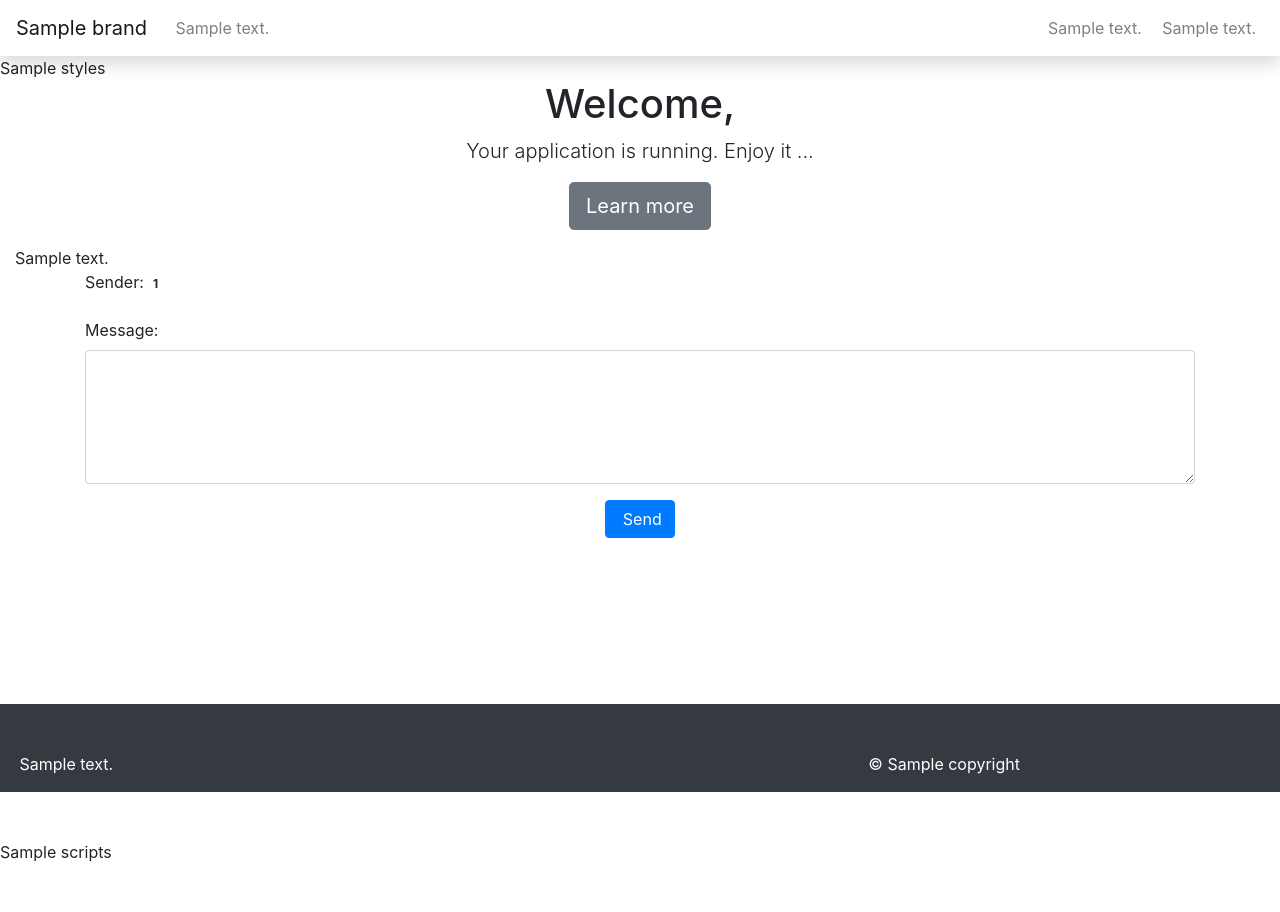
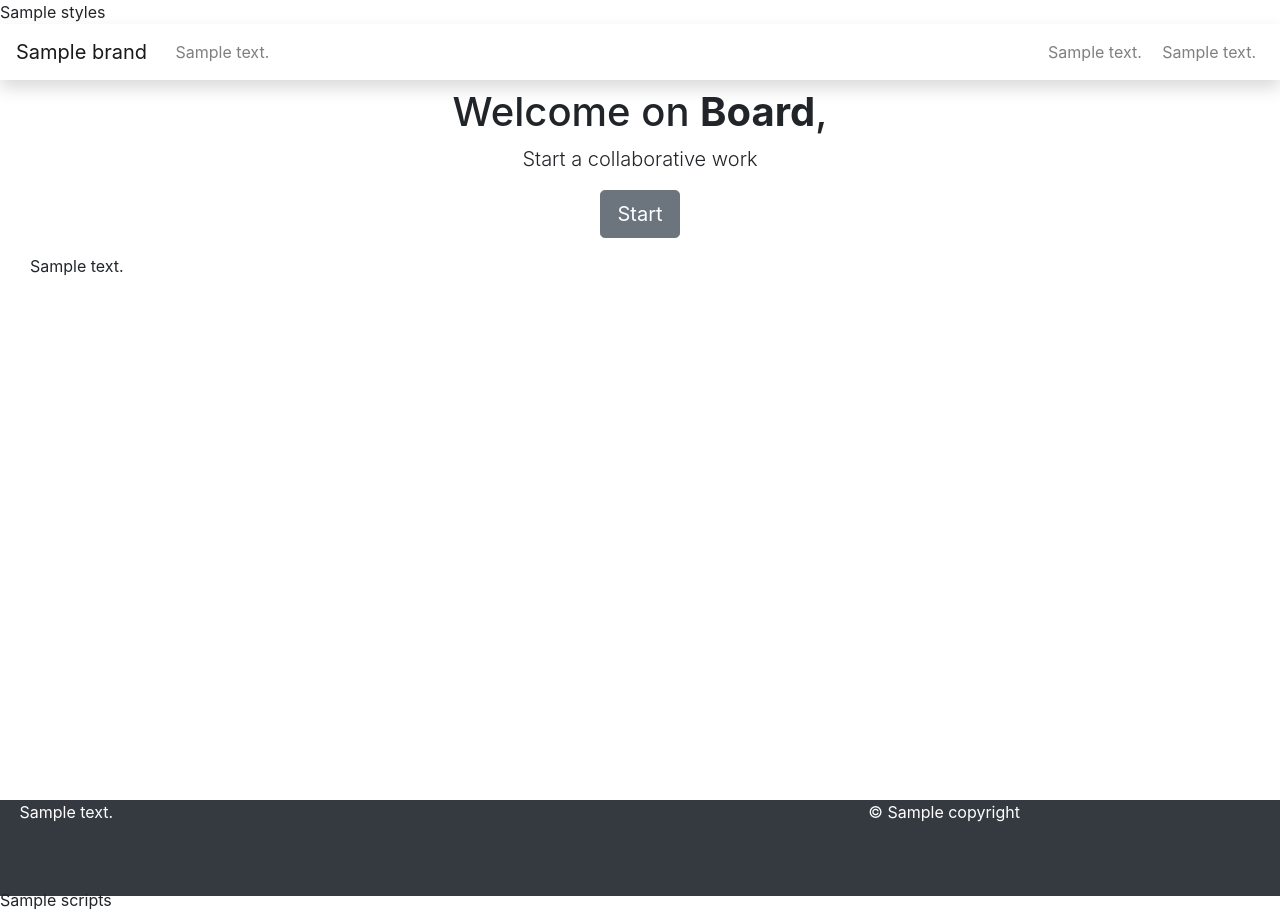
Before and after one commit to xamorena/quart_app, a Python web app: template quart_app/templates/home.html in a window 1280 px wide. Before the commit the page ends 862 px from the top, so only its background shows below. Run offline with Jinja, Linux system fonts and the light colour scheme; the template is opened without the code that fills it: most values are stand-ins (such as "Sample title", 1, 10 or a date in 2020); one stand-in notice (Sample message) is shown; some libraries are stand-ins or nearby versions.

Commit message:
WIP: Add collaborative workspace

```diff
--- a/quart_app/__main__.py
+++ b/quart_app/__main__.py
@@ -2,4 +2,4 @@ from .application import application
 
 
 if __name__ == "__main__":
-    application.run('localhost', port=5000, debug=True)
+    application.run('0.0.0.0', port=5000, debug=True)
--- a/quart_app/public/themes/theme.min.css
+++ b/quart_app/public/themes/theme.min.css
@@ -1,30 +1,62 @@
 body {
-    padding-top: 3.5rem;
+    width: 100%;
+    /*padding-top: 4rem;*/
 }
 
 .site-theme {
     width: 100%;
     overflow-x: hidden;
-    overflow-y: auto;
+    overflow-y: visible;
 }
 
-.site-header {
+.site-heade, .header {
     width: 100%;
 }
 
 .site-content {
-    min-height: 72vh;
+    min-height: calc(100vh - 6rem);
 }
 
-.site-footer {
+.site-footer, .footer {
     width: 100%;
+    min-height: 6rem;
+    max-height: 6rem;
 }
 
-.i-message {
-    background-color: #FDFDFD;
-    text-align: end;
+.message .message-date,
+.message .message-from {
+        font-size: 0.9rem;
 }
-.a-message {
-  background-color: #DFDFDF;
-  text-align: start;
+
+.message .message-body {
+    font-size: 1.0rem;
 }
+
+li.message.a-message {
+    padding-right: 10%;
+    float: right;
+    margin-bottom: 2px;
+    overflow: auto !important;
+}
+
+li.message.a-message .message-card {
+    padding-bottom: 2px;
+}
+
+li.message.i-message {
+    padding-left: 10%;
+    float: left;
+    margin-bottom: 2px;
+    overflow: auto !important;
+}
+
+li.message.i-message .message-card {
+    padding-bottom: 2px;
+}
+
+.workspace {
+    width: 100%;
+    min-height: 70vh;
+    border: 1px solid var(--dark);
+    cursor: crosshair;
+}
--- /dev/null
+++ b/quart_app/templates/components/alerts.html
@@ -0,0 +1,23 @@
+<div aria-atomic="true" aria-live="polite" class="toast-pane">
+    <div class="toast-container" id="messages">
+        {% with messages = get_flashed_messages(with_categories=true) %}
+        {% if messages %}
+        {% for cat, msg in messages %}
+        <div aria-atomic="true" aria-live="assertive" class="toast bg-{{cat|e|e}}" data-autohide="true"
+             data-delay="10000"
+             role="alert">
+            <div class="toast-header">
+                <strong class="mr-auto">{{cat}}</strong>
+                <button aria-label="Close" class="ml-2 mb-1 close" data-dismiss="toast" type="button">
+                    <span aria-hidden="true">&times;</span>
+                </button>
+            </div>
+            <div class="toast-body">
+                <p class="text-justify">{{msg|e}}</p>
+            </div>
+        </div>
+        {% endfor %}
+        {% endif %}
+        {% endwith %}
+    </div>
+</div>
--- a/quart_app/templates/components/cookies_consent.html
+++ b/quart_app/templates/components/cookies_consent.html
@@ -0,0 +1 @@
+<!-- Cookies consent -->
--- a/quart_app/templates/components/messages.html
+++ b/quart_app/templates/components/messages.html
@@ -1,25 +1,20 @@
-<div class="container">
-    <div class="row">
-        <div class="col-12">
-            <ul id="messages" class="list-group"></ul>
-        </div>
-        <div class="col-12">
-            <form id="messageForm" action="/messages" method="POST">
+<div class="d-flex flex-column">
+    <form id="messageForm" action="/api/v1.0/message" method="POST">
         <input name="user_id" id="user_id" type="hidden" value="{{uuid}}" class="d-none">
         <div class="form-group">
-                    <label>Sender:</label>
-                    <span class="badge badfge-primary">{{uuid}}</span>
+            <label for="message">Message: </label>
+            <textarea name="message" id="message" rows="5" class="form-control"
+                placeholder="Markdown content goes here"></textarea>
         </div>
-                <div class="form-group">
-                    <label for="message">Message:</label>
-                    <textarea name="message" id="message" rows="5" class="form-control"></textarea>
+        <div class="form-row">
+            <small class="text-muted">From : {{uuid}}</div>
         </div>
         <div class="form-group text-center">
             <button type="submit" class="btn btn-primary">
-                        <span class="fa fa-send"></span>&nbsp;Send
+                <span class="fa fa-save"></span>&nbsp;Send
             </button>
         </div>
     </form>
+    <hr />
+    <ul id="messages" class="list-group"></ul>
 </div>
-    </div>
-</div>
--- a/quart_app/templates/components/navbar_footer.html
+++ b/quart_app/templates/components/navbar_footer.html
@@ -1,4 +1,4 @@
-<div class="container-fluid my-5 pt-5 bg-dark text-white">
+<div class="footer container-fluid bg-dark text-white">
     <div class="row">
         <div class="col-sm-12 col-md-8">
             <ul class="list-inline">
--- a/quart_app/templates/components/navbar_header.html
+++ b/quart_app/templates/components/navbar_header.html
@@ -1,4 +1,4 @@
-<nav class="navbar navbar-expand-md fixed-top navbar-light bg-white shadow">
+<nav class="header navbar navbar-expand-md navbar-light bg-white shadow">
     <a class="navbar-brand" href="/">{{cms.site.brand.label}}</a>
     <button class="navbar-toggler" type="button" data-toggle="collapse" data-target="#navbarTop"
         aria-controls="navbarTop" aria-expanded="false" aria-label="Toggle navigation">
--- /dev/null
+++ b/quart_app/templates/components/workspace.html
@@ -0,0 +1,4 @@
+<form id="dossierForm" name="dossierForm" class="d-flex flex-column">
+    <h4>Workspace</h4>
+    <canvas id="workspace" class="img-fluid workspace"></canvas>
+</form>
--- a/quart_app/templates/home.html
+++ b/quart_app/templates/home.html
@@ -9,11 +9,11 @@
 {% block content %}
 <div class="container text-center justify-content-center">
     <div class="inner cover">
-        <h1 class="cover-heading">Welcome,</h1>
-        <p class="lead">Your application is running. Enjoy it ...</p>
+        <h1 class="cover-heading">Welcome on <strong>Board</strong>,</h1>
+        <p class="lead">Start a collaborative work</p>
         <p></p>
         <p class="lead">
-            <a href="#" class="btn btn-lg btn-secondary">Learn more</a>
+            <a href="/board" class="btn btn-lg btn-secondary">Start</a>
         </p>
     </div>
 </div>
--- a/quart_app/templates/layouts/base.html
+++ b/quart_app/templates/layouts/base.html
@@ -43,7 +43,7 @@
     {% block page_header %}{% endblock %}
 
     {% block site_header %}
-    <header class="site-header">
+    <header class="site-header pb-2">
         {% block header %}
         {% include 'components/navbar_header.html' %}
         {% endblock %}
@@ -51,16 +51,24 @@
     {% endblock %}
 
     {% block body %}
-    <main class="site-content" id="content">
-        {% block content %}{% endblock %}
+    <main class="site-content container-fluid" id="content">
+        <div class="row">
+            <div class="col-12">
+                {% block content %}{% endblock %}
+            </div>
+        </div>
         {% block site_alerts %}
-        {% include 'components/messages.html' %}
+        <div class="row">
+            <div class="col-12">
+                {% include 'components/alerts.html' %}
+            </div>
+        </div>
         {% endblock %}
     </main>
     {% endblock %}
 
     {% block site_footer %}
-    <footer class="site-footer">
+    <footer class="site-footer pt-2">
         {% block footer %}
         {% include 'components/navbar_footer.html' %}
         {% endblock %}
@@ -77,7 +85,7 @@
     <script crossorigin="anonymous" integrity="sha384-B4gt1jrGC7Jh4AgTPSdUtOBvfO8shuf57BaghqFfPlYxofvL8/KUEfYiJOMMV+rV"
         src="https://stackpath.bootstrapcdn.com/bootstrap/4.5.2/js/bootstrap.min.js"></script>
     <script src="{{ url_for('static', filename='/lib/theme.min.js') }}"></script>
-    <script src="{{ url_for('static', filename='/lib/messages.min.js') }}"></script>
+    <script src="{{ url_for('static', filename='/lib/alerts.min.js') }}"></script>
     {% if cms is defined %}
     {% block scripts %}
     {{cms.site.scripts | safe}}
```
Also changed, not shown: quart_app/contents/config.yml (+13 -5 lines), quart_app/contents/pages/board.md (added, +9 -0 lines), quart_app/site.py (+72 -8 lines), quart_app/templates/board.html (added, +49 -0 lines), quart_app/templates/components/dossiers.html (added, +23 -0 lines), quart_app/public/images/favicon.ico (added). Lines whose indentation alone changed are shown as unchanged.
